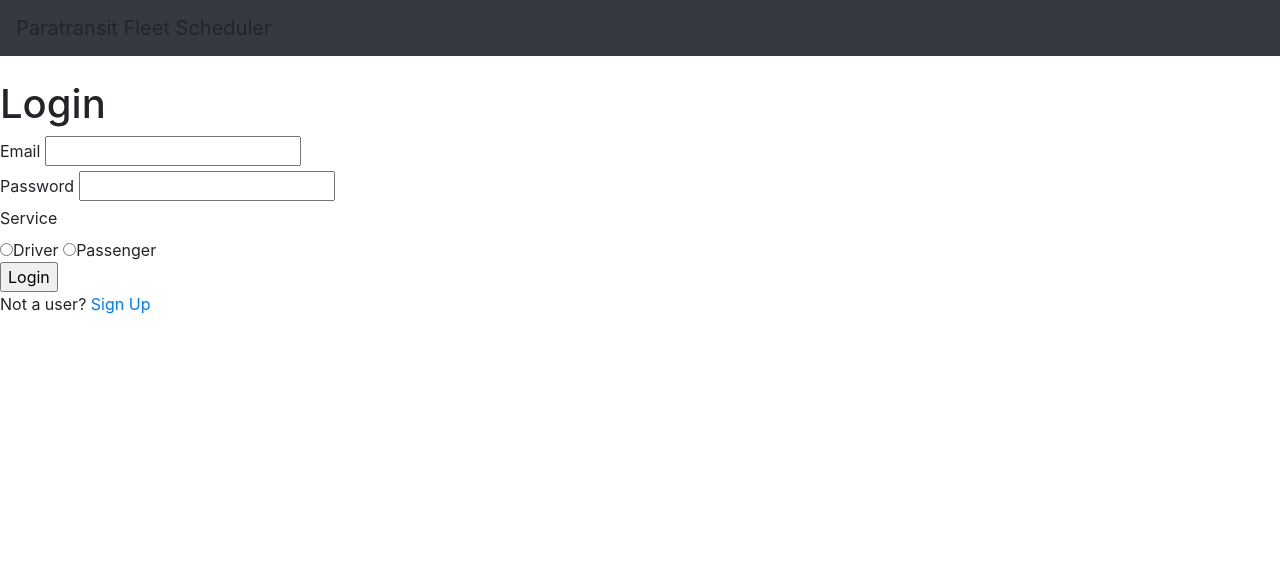
After one commit to amacchia/ParatransitFleetScheduler, a PHP site: page / in a window 1280 px wide. The commit adds this page. Shown: the top 572 px of the page. Run offline with PHP 8.4, Linux system fonts and the light colour scheme.

Commit message:
Typo & bug fixes. Renamed index1.php to index.php

```diff
--- a/front-end/pages/driver-sch.php
+++ b/front-end/pages/driver-sch.php
@@ -116,8 +116,8 @@
             }
         ?>
     </div>
-    <h3> Update Driver Shcedule: </h3>
-    <form action="./index1.php?page=driver-sch" method="post" id="driver-sch-form">
+    <h3> Update Driver Schedule: </h3>
+    <form action="./index.php?page=driver-sch" method="post" id="driver-sch-form">
 
         <input type="checkbox" name="mon" id="mon" value="MONDAY">
             <label for="mon"> Monday </label>
--- a/front-end/pages/header.php
+++ b/front-end/pages/header.php
@@ -1,12 +1,3 @@
-<!-- <div class="header-container">
-    <span>
-        <p class="header-text">
-            <h3 class="header-text">Paratransit Fleet Scheduler</h3>
-        </p>
-        <a href="./index1.php?page=login">Sign Out</a>
-    </span>
-</div> -->
-
 <nav class="navbar navbar-dark bg-dark" id="header">
   <a class="navbar-brand">Paratransit Fleet Scheduler</a>
   <div class="nav-actions justify-content-end">
@@ -15,11 +6,11 @@
         $pg = $_GET["page"];
 
         if ($pg === 'driver') {
-            echo '<a href="./index1.php?page=driver-sch" class="btn btn-secondary btn-lg active" role="button">Update Schedule</a> &nbsp;';
+            echo '<a href="./index.php?page=driver-sch" class="btn btn-secondary btn-lg active" role="button">Update Schedule</a> &nbsp;';
         }
 
         if ($pg === 'driver' || $pg === 'passenger' || $pg === 'driver-sch') {
-            echo '<a href="./index1.php?page=login" class="btn btn-secondary btn-lg active" role="button">Sign-Out</a>';
+            echo '<a href="./index.php?page=login" class="btn btn-secondary btn-lg active" role="button">Sign-Out</a>';
         }
     }
   ?>
--- /dev/null
+++ b/front-end/pages/index.php
@@ -0,0 +1,61 @@
+<!DOCTYPE html>
+<html lang="en-US">
+
+<head>
+    <meta charset="utf-8" />
+    <meta http-equiv="X-UA-Compatible" content="IE=edge">
+    <title>Paratransit Fleet Scheduler</title>
+    <meta name="viewport" content="width=device-width, initial-scale=1">
+    <link type="text/css" rel="stylesheet" href="../css/main.css" />
+    <link href="https://fonts.googleapis.com/css?family=Roboto" rel="stylesheet">
+    <!-- <script src="../scripts/index.js"></script> -->
+    <link rel="stylesheet" href="https://cdnjs.cloudflare.com/ajax/libs/font-awesome/4.7.0/css/font-awesome.min.css">
+    <link rel="stylesheet" href="https://stackpath.bootstrapcdn.com/bootstrap/4.3.1/css/bootstrap.min.css" integrity="sha384-ggOyR0iXCbMQv3Xipma34MD+dH/1fQ784/j6cY/iJTQUOhcWr7x9JvoRxT2MZw1T" crossorigin="anonymous">
+</head>
+<body>
+    <?php
+        include 'connect.php';
+    ?>
+
+    <div class="wrapper">
+        <header>
+            <?php
+                include 'header.php';
+            ?>
+        </header> <br>
+
+        <?php
+            if (isset($_GET['page'])) {
+                switch ($_GET['page']) {
+                case 'login':
+                    include 'login.php';
+                    break;
+                case 'driver':
+                    include 'driver.php';
+                    break;
+                case 'sign-up':
+                    include 'sign-up.php';
+                    break;
+                case 'passenger':
+                    include 'passenger.php';
+                    break;
+                case 'driver-sch':
+                    include 'driver-sch.php';
+                    break;
+                default:
+                    include 'login.php';
+                    break;
+                }
+            } else {
+                include 'login.php';
+            }
+        ?>
+
+        <footer>
+            <?php
+                include 'footer.php';
+            ?>
+        </footer>
+    <div>
+</body>
+</html>
--- a/front-end/pages/login.php
+++ b/front-end/pages/login.php
@@ -25,9 +25,9 @@
             $_SESSION['userEmail'] = $email;
             if ($service === "driver") {
                 $_SESSION['currUserEmail'] = $email;
-                header("Location: ./index1.php?page=driver");
+                header("Location: ./index.php?page=driver");
             } else {
-                header("Location: ./index1.php?page=passenger");
+                header("Location: ./index.php?page=passenger");
             }
         } else {
             $errMsg = 'User Not Found';
@@ -72,7 +72,7 @@
 
 <h1 id="sign-up-form-title">Login</h1>
 <div id="sign-up-form">
-    <form method="POST" action="./index1.php?page=login">
+    <form method="POST" action="./index.php?page=login">
         <label for="email" class="input-label">Email</label>
         <input type="email" name="email" class="form-input"><br>
 
@@ -86,7 +86,7 @@
         </div>
 
         <input type="submit" value="Login" id="sub-btn">
-        <p>Not a user? <a href="./index1.php?page=sign-up">Sign Up</a></p>
+        <p>Not a user? <a href="./index.php?page=sign-up">Sign Up</a></p>
     </form>
 </div>
 
--- a/front-end/pages/passenger.php
+++ b/front-end/pages/passenger.php
@@ -172,7 +172,7 @@
     <h2> Ride Request Form </h2>
     <div id="request-form">
         <!-- Ride Request Form -->
-        <form action="./index1.php?page=passenger" method="post" id="passenger-request-form">
+        <form action="./index.php?page=passenger" method="post" id="passenger-request-form">
             <div class="row, form-row">
                 <div class="col">
                     Pick-up Address: <input type="text" name="origin-addr">
@@ -341,9 +341,11 @@
 
     <div class="success-msg">
         <?php
+        if ($_SERVER["REQUEST_METHOD"] == "POST") {
             if ($rideInserted){
                 echo 'Your ride has been scheduled!';
             }
+        }
         ?>
     </div>
 
```
Also changed, not shown: front-end/pages/sign-up.php (+4 -4 lines).
